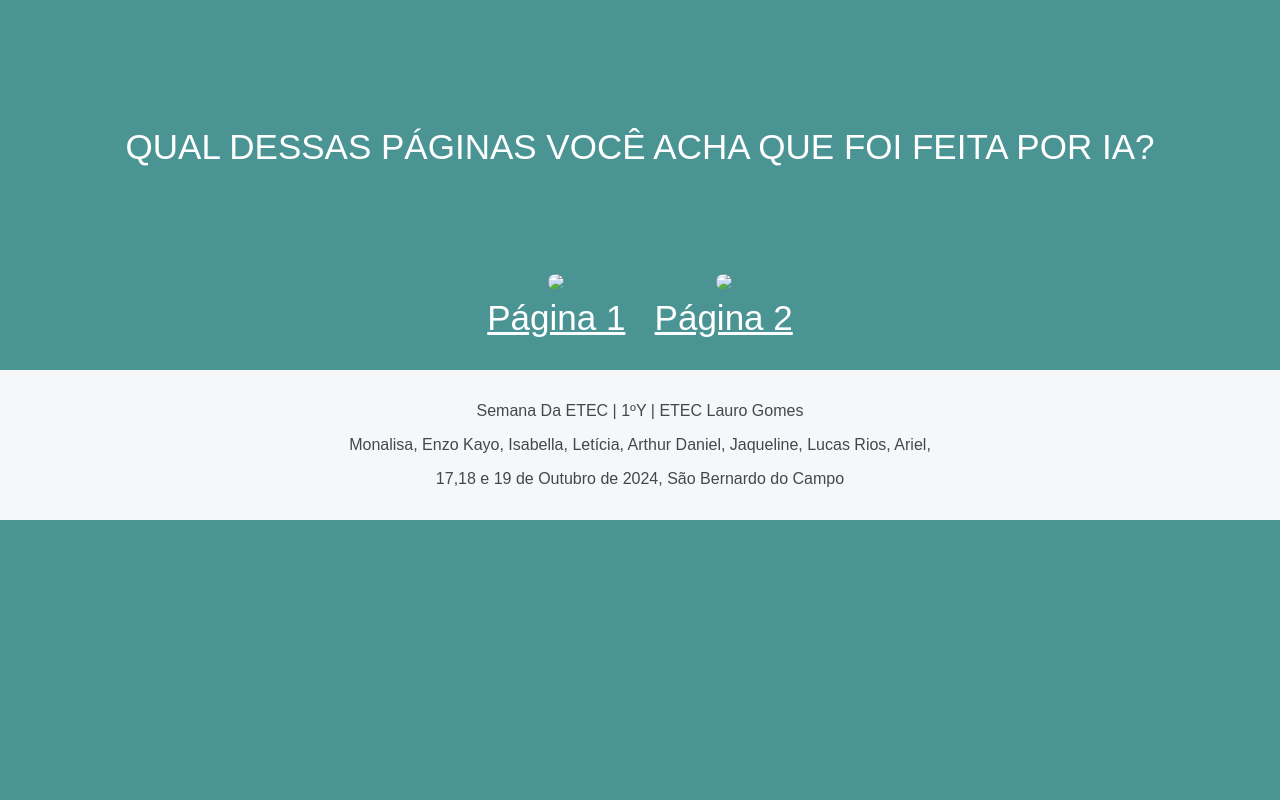
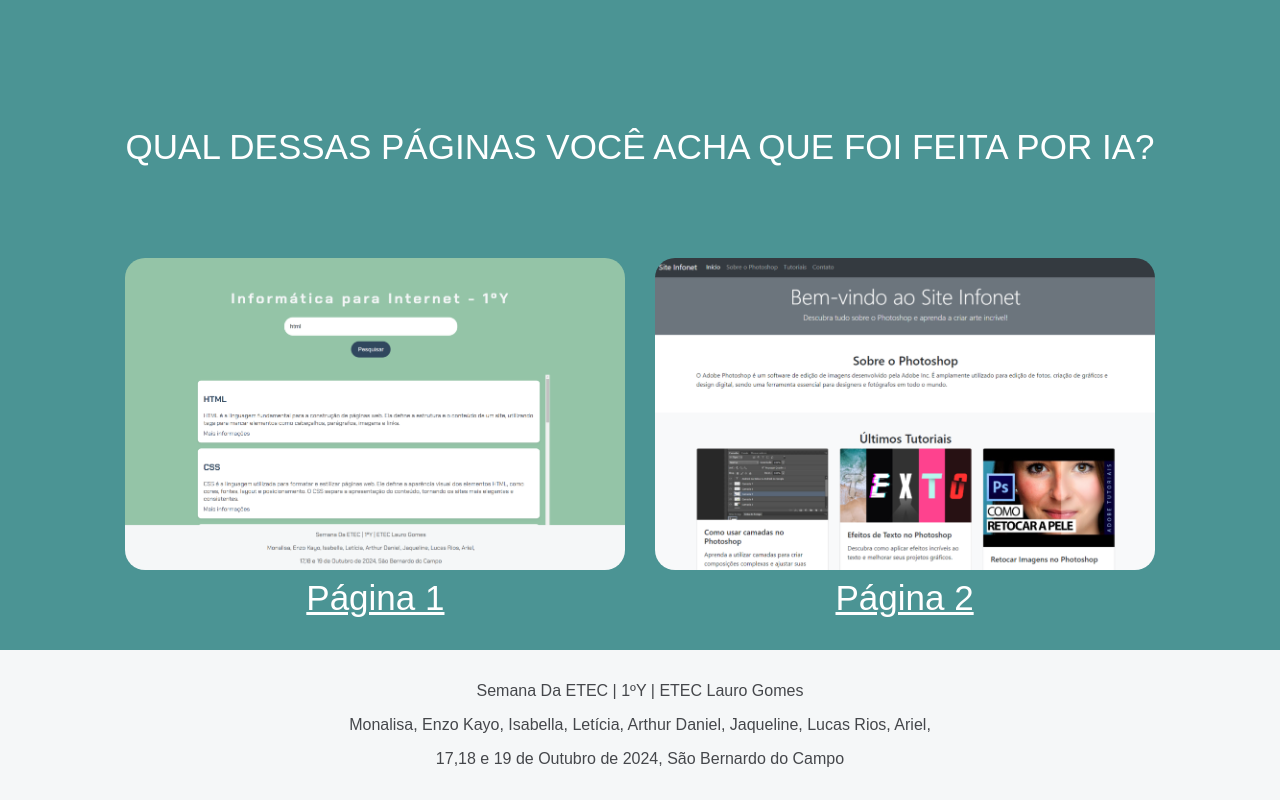
Before and after one commit to allebasi-sezenem/SEMANA-DA-ETEC, a plain HTML site: page index.html in a window 1280 px wide. Shown: the part 844-1644 px from the top of the page. Before the commit the page ends 1364 px from the top, so only its background shows below. Drawn offline with nearby package versions, Linux system fonts and the light colour scheme.

Commit message:
Update index.html

```diff
--- a/index.html
+++ b/index.html
@@ -28,9 +28,9 @@
 
     <p>QUAL DESSAS PÁGINAS VOCÊ ACHA QUE FOI FEITA POR IA?</p>
     <div style="display: flex; justify-content: center; margin-top: 1.6em; margin-bottom: 0.9em;">
-      <a href="setec.html" target="_blank"><img src="imagens/site1.png" width="500px" style="border-radius: 20px;"><label for="site1"><br>Página 1</label></a> &nbsp; &nbsp;
+      <a href="setec.html" target="_blank"><img src="site1.png" width="500px" style="border-radius: 20px;"><label for="site1.png"><br>Página 1</label></a> &nbsp; &nbsp;
 
-    <a href="site_ia.html" target="_blank"><img src="imagens/site2.png" width="500px"style="border-radius: 20px;"><label for="site1"><br>Página 2</label></a>
+    <a href="site_ia.html" target="_blank"><img src="site2.png" width="500px"style="border-radius: 20px;"><label for="site1.png"><br>Página 2</label></a>
 </div>
 </div>
     <footer>
```
